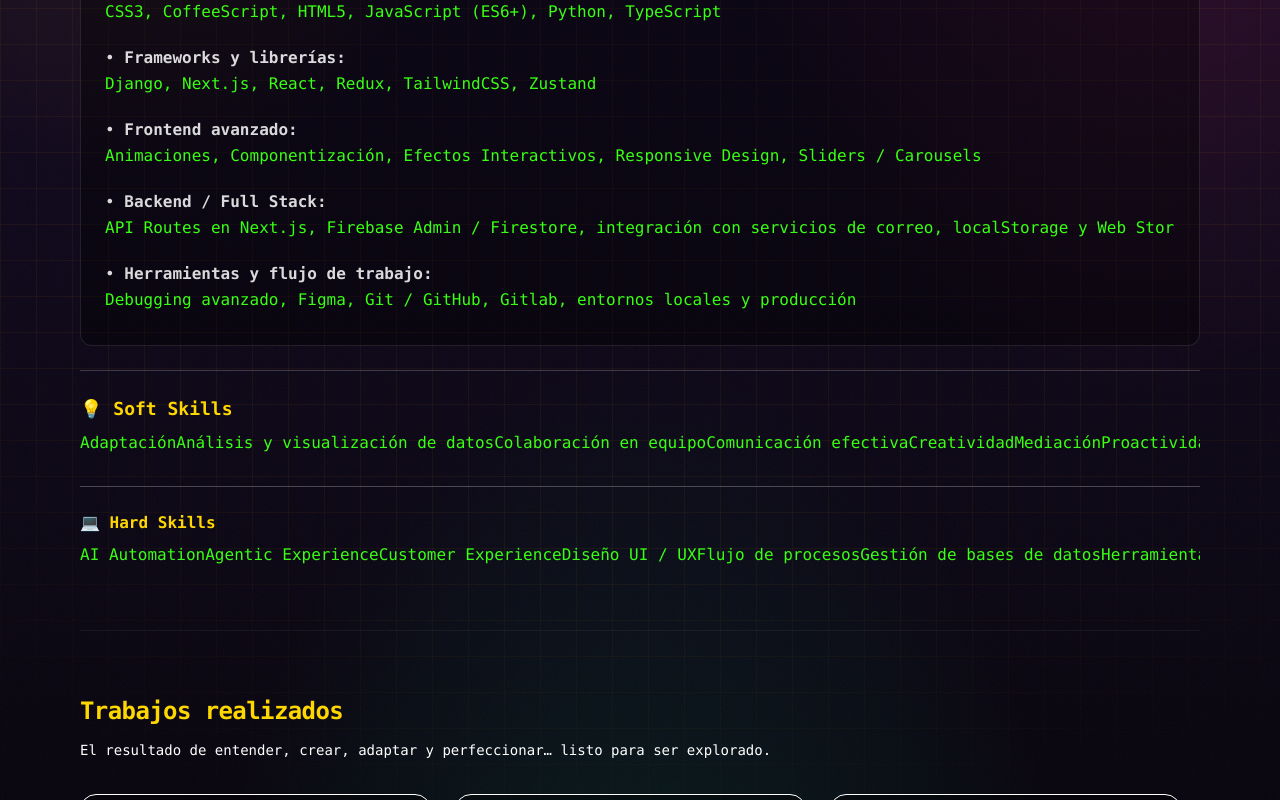
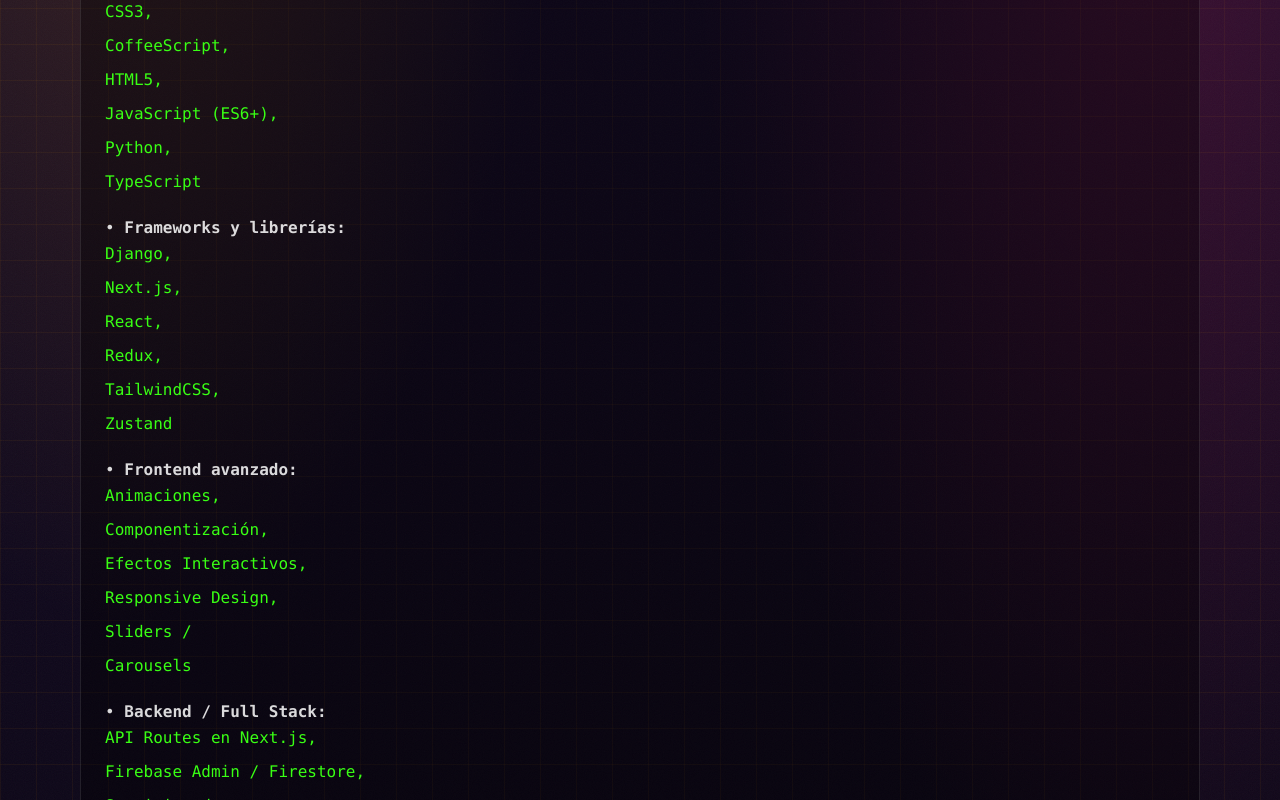
Before and after one commit to lu-developer476/Portfolio, a Next.js app: page /about in a window 1280 px wide. Shown: the part 820-1620 px from the top of the page. Built offline with nearby package versions, Linux system fonts and the light colour scheme.

Commit message:
page.tsx

```diff
--- a/src/app/about/page.tsx
+++ b/src/app/about/page.tsx
@@ -35,40 +35,56 @@
         subtitle="Herramientas, tecnologías y habilidades que he adquirido y aplicado en proyectos reales."
         >
           <div className="rounded-xl border border-white/10 bg-black/35 p-6 space-y-3">
+
             <p className="text-white/85 leading-relaxed">
               • <strong>Lenguajes:</strong>{" "}
-            <span className="animate-typing-no-cursor">
-              CSS3, CoffeeScript, HTML5, JavaScript (ES6+), Python, TypeScript
-            </span>
+              <span className="word delay-0">CSS3, </span>
+              <span className="word delay-1">CoffeeScript, </span>
+              <span className="word delay-2">HTML5, </span>
+              <span className="word delay-3">JavaScript (ES6+), </span>
+              <span className="word delay-4">Python, </span>
+              <span className="word delay-5">TypeScript</span>
             </p>
 
             <p className="text-white/85 leading-relaxed">
               • <strong>Frameworks y librerías:</strong>{" "}
-            <span className="animate-typing-no-cursor">
-              Django, Next.js, React, Redux, TailwindCSS, Zustand
-            </span>
+              <span className="word delay-0">Django, </span>
+              <span className="word delay-1">Next.js, </span>
+              <span className="word delay-2">React, </span>
+              <span className="word delay-3">Redux, </span>
+              <span className="word delay-4">TailwindCSS, </span>
+              <span className="word delay-5">Zustand</span>
             </p>
 
             <p className="text-white/85 leading-relaxed">
               • <strong>Frontend avanzado:</strong>{" "}
-            <span className="animate-typing-no-cursor">
-              Animaciones, Componentización, Efectos Interactivos, Responsive Design, Sliders / Carousels
-            </span>
+              <span className="word delay-0">Animaciones, </span>
+              <span className="word delay-1">Componentización, </span>
+              <span className="word delay-2">Efectos Interactivos, </span>
+              <span className="word delay-3">Responsive Design, </span>
+              <span className="word delay-4">Sliders / </span>
+              <span className="word delay-5">Carousels</span>
             </p>
 
             <p className="text-white/85 leading-relaxed">
               • <strong>Backend / Full Stack:</strong>{" "}
-            <span className="animate-typing-no-cursor">
-              API Routes en Next.js, Firebase Admin / Firestore, integración con servicios de correo, localStorage y Web Storage
-            </span>
+              <span className="word delay-0">API Routes en Next.js, </span>
+              <span className="word delay-1">Firebase Admin / Firestore, </span>
+              <span className="word delay-2">Servicios de correo, </span>
+              <span className="word delay-3">localStorage y </span>
+              <span className="word delay-4">Web Storage</span>
             </p>
 
             <p className="text-white/85 leading-relaxed">
               • <strong>Herramientas y flujo de trabajo:</strong>{" "}
-            <span className="animate-typing-no-cursor">
-              Debugging avanzado, Figma, Git / GitHub, Gitlab, entornos locales y producción
-            </span>
+              <span className="word delay-0">Debugging avanzado, </span>
+              <span className="word delay-1">Figma, </span>
+              <span className="word delay-2">Git / GitHub, </span>
+              <span className="word delay-3">Gitlab, </span>
+              <span className="word delay-4">Entornos locales y </span>
+              <span className="word delay-5">Producción</span>
             </p>
+
           </div>
 
         {/* Línea separadora */}
@@ -79,15 +95,17 @@
           <h3 className="text-white/90 font-semibold mb-2">
             <span className="text-lg font-semibold text-cyber-gold">💡 Soft Skills</span>
           </h3>
-          <div className="animate-typing-no-cursor">
-            <span>Adaptación</span>
-            <span>Análisis y visualización de datos</span>
-            <span>Colaboración en equipo</span>
-            <span>Comunicación efectiva</span>
-            <span>Creatividad</span>
-            <span>Mediación</span>
-            <span>Proactividad</span>
-            <span>Sinergia</span>
+          <div className="grid grid-cols-2 md:grid-cols-3 gap-2 text-sm">
+
+            <span className="word delay-0">Adaptación</span>
+            <span className="word delay-1">Análisis de datos</span>
+            <span className="word delay-2">Colaboración</span>
+            <span className="word delay-3">Comunicación</span>
+            <span className="word delay-4">Creatividad</span>
+            <span className="word delay-5">Mediación</span>
+            <span className="word delay-6">Proactividad</span>
+            <span className="word delay-7">Sinergia</span>
+
           </div>
         </div>
 
@@ -97,22 +115,24 @@
         {/* Habilidades Técnicas / Hard Skills */}
         <div className="mt-6">
           <h3 className="text-white/90 font-semibold mb-2">
-            <span className="ext-lg font-semibold text-cyber-gold">💻 Hard Skills</span>
+            <span className="text-lg font-semibold text-cyber-gold">💻 Hard Skills</span>
           </h3>
-          <div className="animate-typing-no-cursor">
-            <span>AI Automation</span>
-            <span>Agentic Experience</span>
-            <span>Customer Experience</span>
-            <span>Diseño UI / UX</span>
-            <span>Flujo de procesos</span>
-            <span>Gestión de bases de datos</span>
-            <span>Herramientas digitales</span>
-            <span>Maquetación Web</span>
-            <span>Prototipado</span>
-            <span>Storytelling</span>
-            <span>UI Editing</span>
-            <span>UX Writing</span>
-            <span>User Research</span>
+          <div className="grid grid-cols-2 md:grid-cols-3 gap-2 text-sm">
+
+            <span className="word delay-0">AI Automation</span>
+            <span className="word delay-1">Agentic Experience</span>
+            <span className="word delay-2">Customer Experience</span>
+            <span className="word delay-3">UI / UX</span>
+            <span className="word delay-4">Flujo de procesos</span>
+            <span className="word delay-5">Bases de datos</span>
+            <span className="word delay-6">Herramientas digitales</span>
+            <span className="word delay-7">Maquetación Web</span>
+            <span className="word delay-8">Prototipado</span>
+            <span className="word delay-9">Storytelling</span>
+            <span className="word delay-10">UI Editing</span>
+            <span className="word delay-11">UX Writing</span>
+            <span className="word delay-12">User Research</span>
+
           </div>
         </div>
       </Section>
```
Lines whose indentation alone changed are shown as unchanged.
